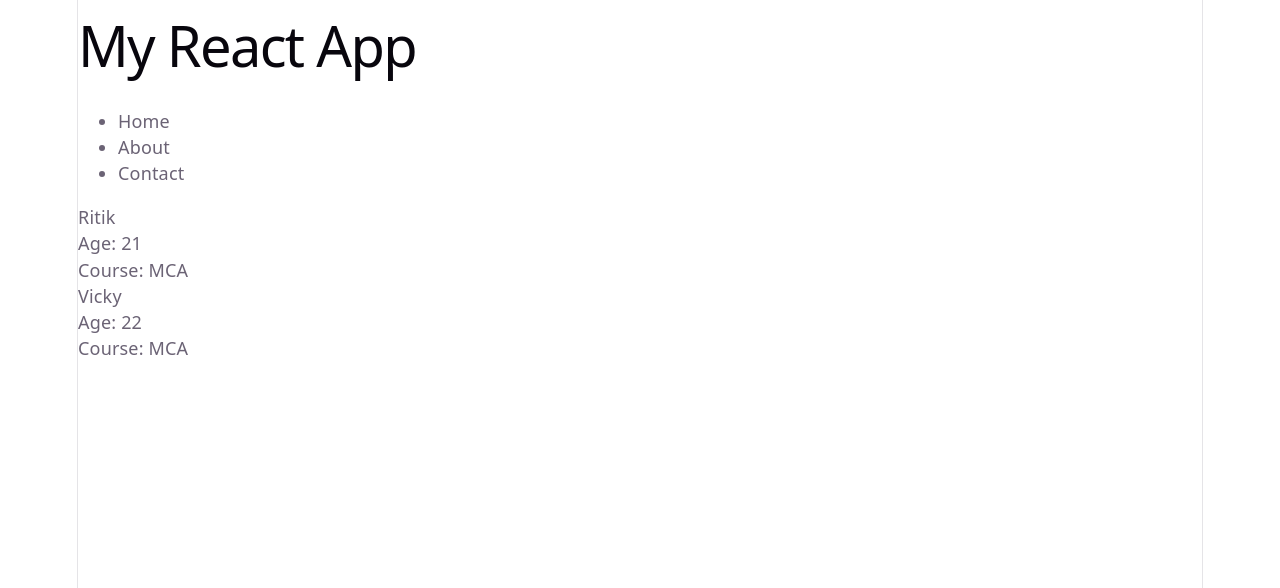
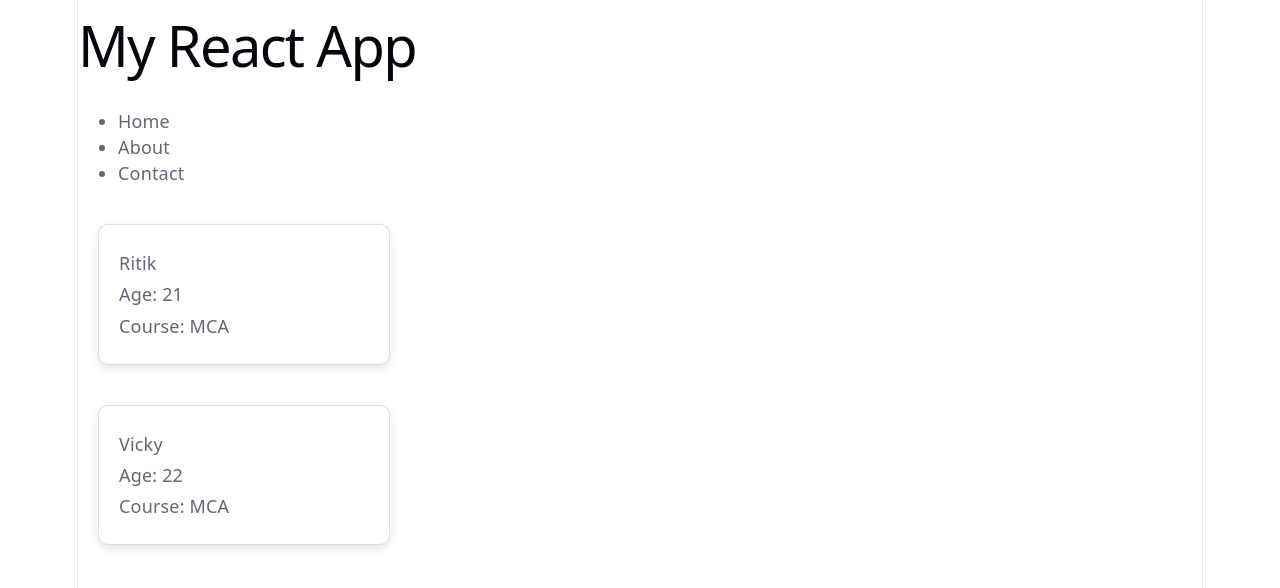
Before and after one commit to ritikpal5437/React, a React (Vite) app in the folder my-app/: page / in a window 1280 px wide. Shown: the top 588 px of the page. Built offline with nearby package versions, Linux system fonts and the light colour scheme.

Commit message:
css style also done

```diff
--- a/my-app/src/components/Card.css
+++ b/my-app/src/components/Card.css
@@ -1,6 +1,17 @@
-.card{
-    padding: 0;
-    margin: 20px;
-    border: 2px solid black;
-    background: linear-gradient(124deg ,red,green);
+.card {
+  width: 250px;
+  padding: 20px;
+  margin: 20px;
+  background-color: white;
+  border: 1px solid #ddd;
+  border-radius: 10px;
+  box-shadow: 0 4px 10px rgba(0, 0, 0, 0.1);
 }
+
+.card h2 {
+  margin-bottom: 10px;
+}
+
+.card p {
+  margin: 5px 0;
+}
--- a/my-app/src/components/Card.jsx
+++ b/my-app/src/components/Card.jsx
@@ -3,10 +3,12 @@ import React from 'react'
 import "./Card.css";
 const Card = props => {
   return (
+    <div className="card">
     <div>
        <p>{props.name}</p>
        <p>Age: {props.age}</p>
        <p>Course: {props.course}</p>
+    </div>
     </div>
   );
 };
```
